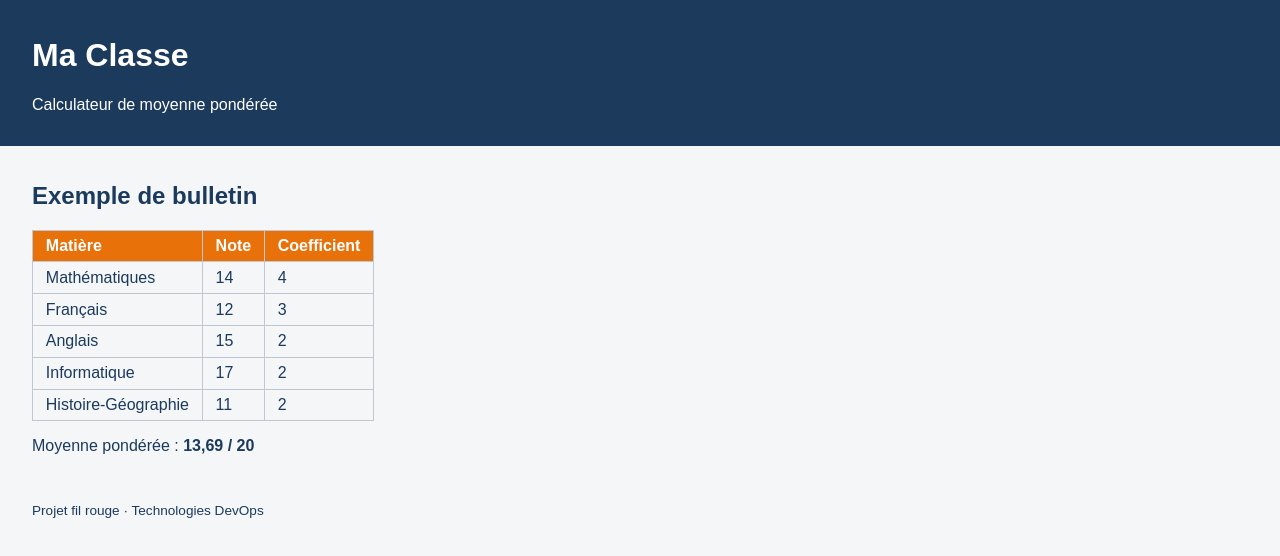
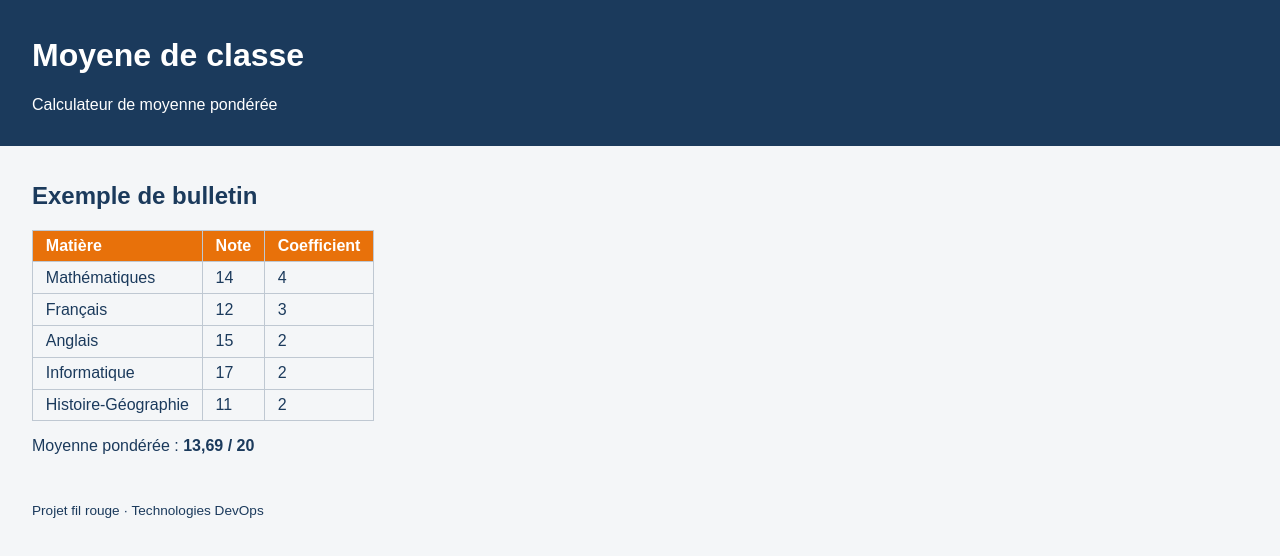
Before and after one commit to moustaphasanfo379-ops/ma-classe-solo, a plain HTML site: page index.html in a window 1280 px wide. Drawn offline with Linux system fonts and the light colour scheme.

Commit message:
MODIFICATION TITRE H1

```diff
--- a/index.html
+++ b/index.html
@@ -8,7 +8,7 @@
 </head>
 <body>
   <header>
-    <h1>Ma Classe</h1>
+    <h1>Moyene de classe</h1>
     <p>Calculateur de moyenne pondérée</p>
   </header>
   <main>
```
